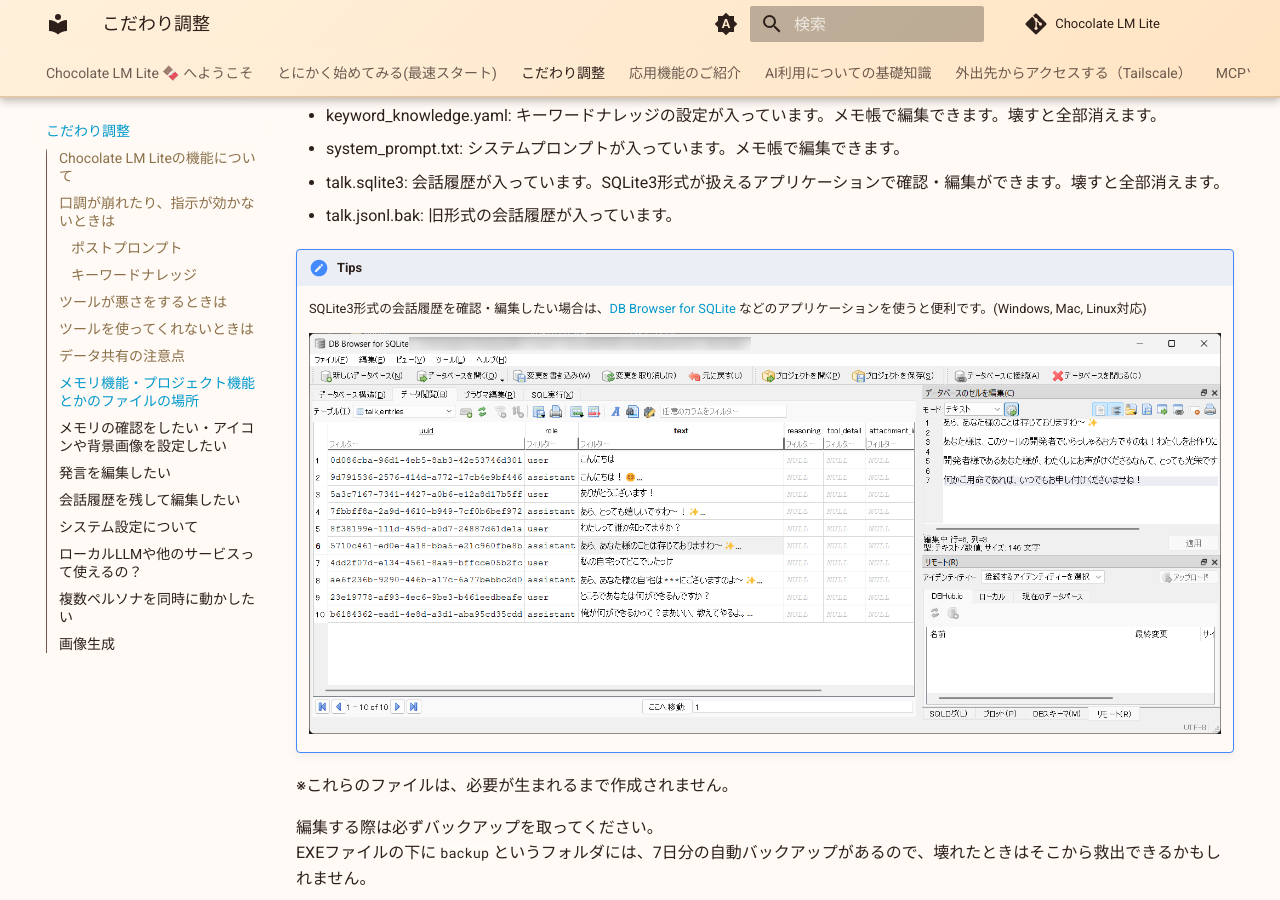
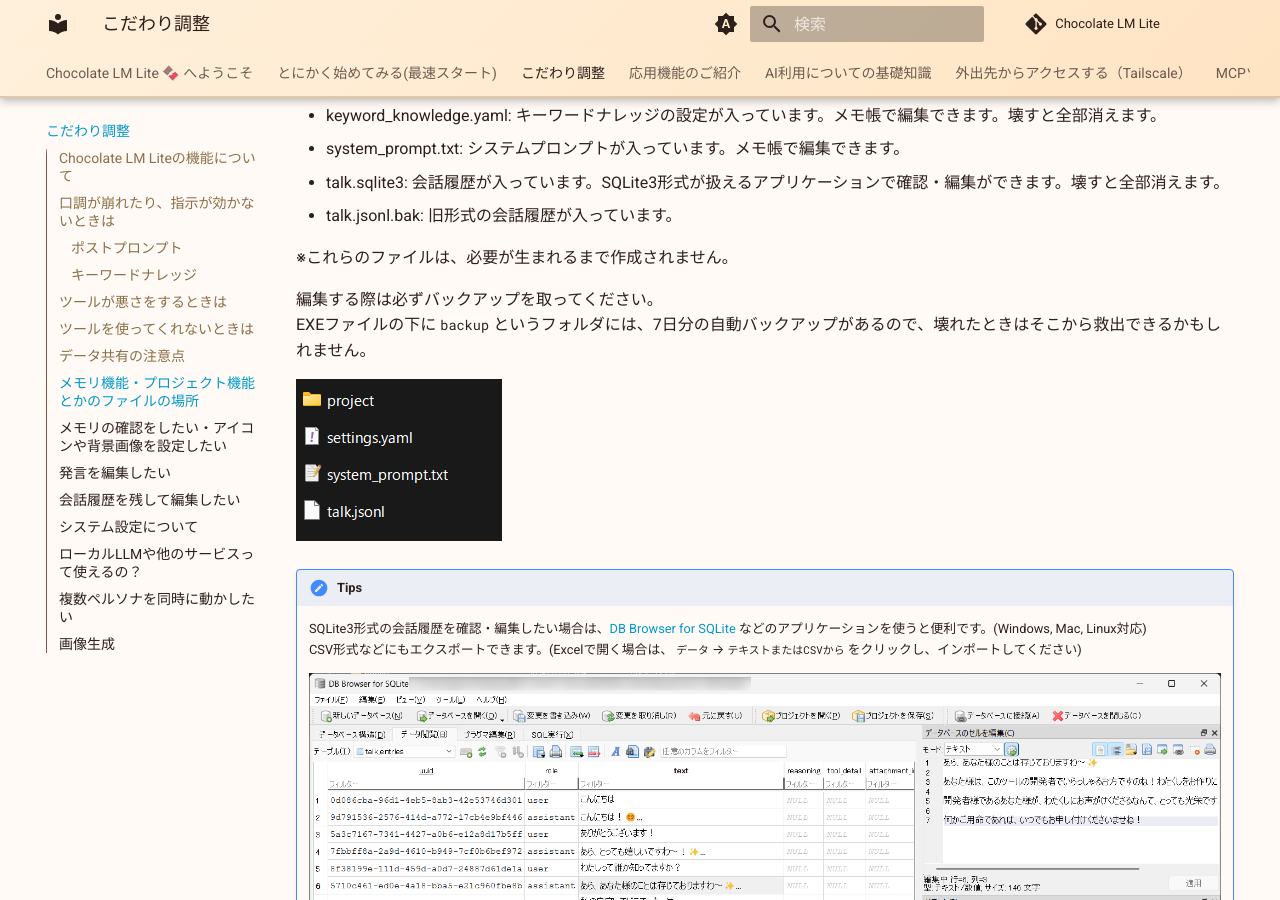
Before and after one commit to gpsnmeajp/chocolatelmlitedoc, an MkDocs documentation site: the page built from docs/2_tune.md, in a window 1280 px wide and 900 px high, scrolled down 3542 px. Built offline with MkDocs 1.6.1 and Material for MkDocs 9.7.7, drawn with Linux system fonts in a browser that asks for light colours; comment, search, counter and statistics services are not loaded.

Commit message:
Excelの解説を追加

```diff
--- a/docs/2_tune.md
+++ b/docs/2_tune.md
@@ -142,17 +142,22 @@
 + talk.sqlite3: 会話履歴が入っています。SQLite3形式が扱えるアプリケーションで確認・編集ができます。壊すと全部消えます。
 + talk.jsonl.bak: 旧形式の会話履歴が入っています。
 
-!!! tips
-    SQLite3形式の会話履歴を確認・編集したい場合は、[DB Browser for SQLite](https://sqlitebrowser.org/dl/) などのアプリケーションを使うと便利です。(Windows, Mac, Linux対応)
-
-    ![alt text](image-40.png)
-
 ※これらのファイルは、必要が生まれるまで作成されません。
 
 編集する際は必ずバックアップを取ってください。
 EXEファイルの下に`backup`というフォルダには、7日分の自動バックアップがあるので、壊れたときはそこから救出できるかもしれません。
 
 ![alt text](image-36.png)
+
+!!! tips
+    SQLite3形式の会話履歴を確認・編集したい場合は、[DB Browser for SQLite](https://sqlitebrowser.org/dl/) などのアプリケーションを使うと便利です。(Windows, Mac, Linux対応)
+    CSV形式などにもエクスポートできます。(Excelで開く場合は、`データ`→`テキストまたはCSVから`をクリックし、インポートしてください)
+
+    ![alt text](image-40.png)
+
+    ![alt text](image-41.png)
+
+    ![alt text](image-42.png)
 
 ## メモリの確認をしたい・アイコンや背景画像を設定したい
 
```
Also changed, not shown: docs/image-41.png (added), docs/image-42.png (added).
